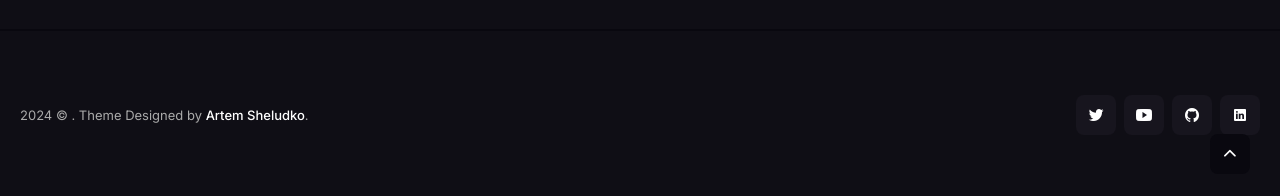
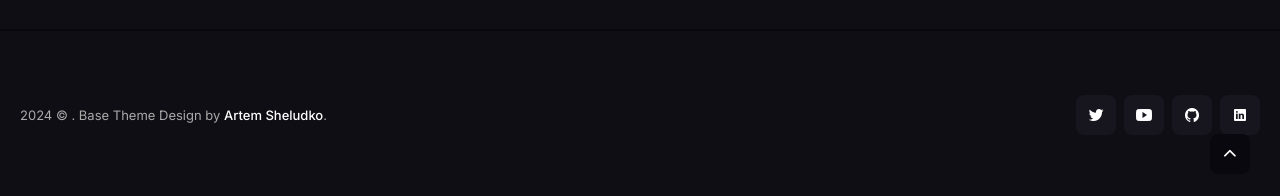
Before and after one commit to darkyolks/darkyolks.com, a Jekyll site: the page built from index.html, in a window 1280 px wide and 900 px high, scrolled down 1723 px. Shown: the part 701-897 px from the top of the window. Built offline with Jekyll 4.4.1, drawn with Linux system fonts in a browser that asks for light colours; nearby versions of some CDN libraries; the list of posts is cut into pages by our own code.

Commit message:
Update footer.html

```diff
--- a/_includes/footer.html
+++ b/_includes/footer.html
@@ -16,7 +16,7 @@
     <div class="row">
       <div class="col col-12">
       <div class="footer__inner">
-        <div class="copyright">{{site.time | date: '%Y'}} &copy; <a href="/">{{site.title}}</a>. Theme Designed by <a href="https://jekyllthemes.io/developers/artem-sheludko">Artem Sheludko</a>.</div>
+        <div class="copyright">{{site.time | date: '%Y'}} &copy; <a href="/">{{site.title}}</a>. Base Theme Design by <a href="https://jekyllthemes.io/developers/artem-sheludko">Artem Sheludko</a>.</div>
         {% include social-links.html %}
         </div>
       </div>
```
